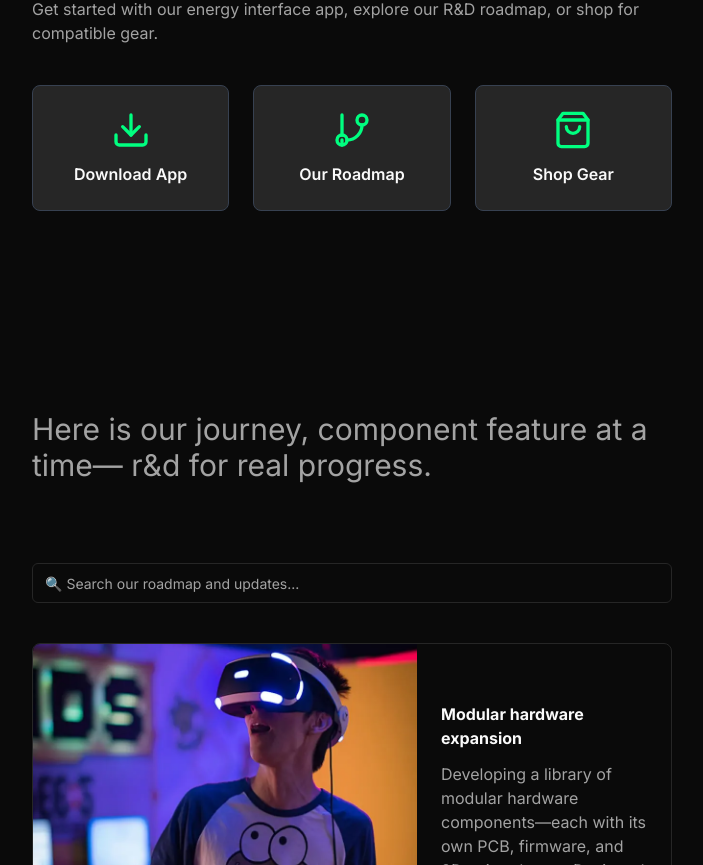
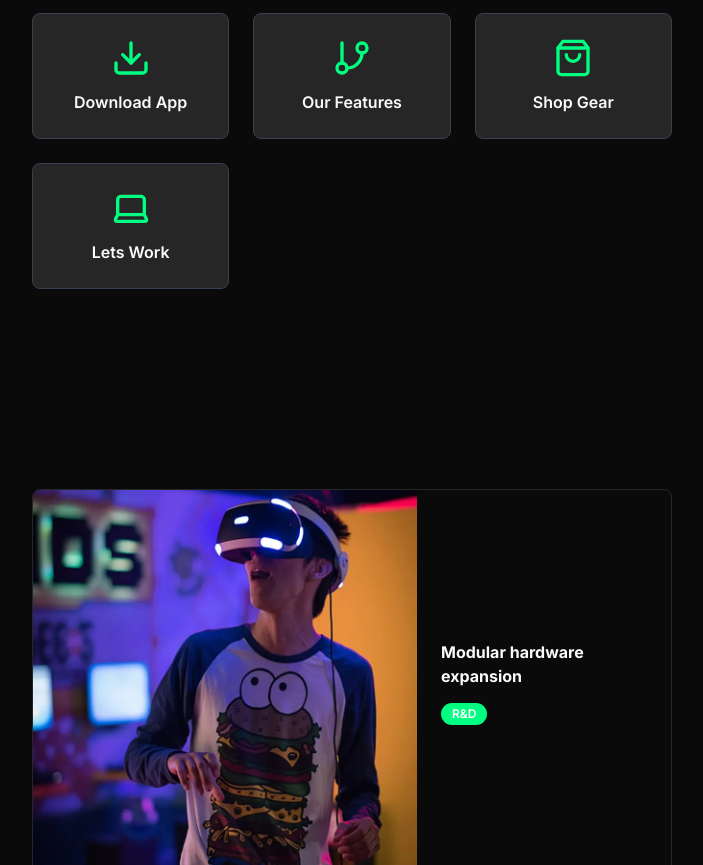
Before and after one commit to bckyrd-io/bckyrd-app-expo, a Next.js app: page / in a window 1280 px wide. Shown: the part 1795-2660 px from the top of the page, without its empty margins (288-991 px from the left). Built offline with nearby package versions, Linux system fonts and the light colour scheme.

Commit message:
make sestions cleaner

```diff
--- a/app/page.tsx
+++ b/app/page.tsx
@@ -6,7 +6,7 @@ import { motion } from "framer-motion";
 import { Button } from "@/components/ui/button";
 import { Card } from "@/components/ui/card";
 import { IconBrandTwitch, IconBrandYoutube, IconBrandTiktok, IconBrandInstagram, IconBrandKick } from "@tabler/icons-react";
-import { Input } from "@/components/ui/input";
+import { Download, GitBranch, ShoppingBag, Laptop } from 'lucide-react';
 import { Pagination, PaginationContent, PaginationItem, PaginationLink, PaginationNext, PaginationPrevious } from "@/components/ui/pagination";
 import { Badge } from "@/components/ui/badge";
 import { ThemeContext } from "./ThemeProvider"; // Import the ThemeContext
@@ -87,7 +87,6 @@ export default function Home() {
         window.open('https://play.google.com/store/apps/', '_blank');
     };
     const { theme: _theme, toggleTheme: _toggleTheme } = useContext(ThemeContext);
-    const [searchTerm, setSearchTerm] = useState("");
     const [currentPage, setCurrentPage] = useState(1);
     const [activeCategory, setActiveCategory] = useState<string | null>(null); // For filtering updates by category
     const itemsPerPage = 4; // Number of update cards to display per page.
@@ -106,10 +105,9 @@ export default function Home() {
 
     // Filters the updates based on the current search term and active category.
     const filteredUpdates = updatesData.filter((update) => {
-        const matchesSearch = update.title.toLowerCase().includes(searchTerm.toLowerCase()) ||
-            update.description.toLowerCase().includes(searchTerm.toLowerCase());
+
         const matchesCategory = !activeCategory || update.category === activeCategory;
-        return matchesSearch && matchesCategory;
+        return matchesCategory;
     });
 
     const totalPages = Math.ceil(filteredUpdates.length / itemsPerPage);
@@ -245,9 +243,10 @@ export default function Home() {
                         viewport={viewportSettings}
                         transition={{ duration: 0.8, delay: 0.1 }}
                     >
-                        “<Link href="#learn" className="text-primary">Backyard i/o</Link> represents interface to highest potential—which enthusiasts can leverage from next industrial revolutions in an age of augmented machines. We&apos;re working on hardtech infrastructure that starts with streamers but scales to next level energy interfacing.
-                        <Link href="#learn" className="text-primary"> 👇 Let&apos;s Work</Link>”
+                        <Link href="#learn" className="text-primary">Backyard i/O</Link> <br />
+                        represents interface to highest potential—which enthusiasts can leverage from next industrial revolutions in an age of augmented machines.
                     </motion.p>
+
 
 
                 </div>
@@ -259,34 +258,40 @@ export default function Home() {
                         Get started with our energy interface app, explore our R&D roadmap, or shop for compatible gear.
                     </p>
                     <div className="grid grid-cols-1 sm:grid-cols-3 gap-6">
-
                         {/* Download App (opens correct store based on device) */}
                         <button type="button" onClick={handleDownloadClick} className="focus:outline-none">
                             <motion.div whileHover={{ scale: 1.05, y: -5 }} whileTap={{ scale: 0.95 }} transition={{ duration: 0.2 }} className="flex flex-col items-center p-6 rounded-lg border border-gray-200 dark:border-gray-700 bg-secondary hover:shadow-xl transition-all duration-300 cursor-pointer">
                                 <motion.div className="mb-3 text-primary" whileHover={{ scale: 1.1 }}>
-                                    <svg xmlns="http://www.w3.org/2000/svg" width="40" height="40" viewBox="0 0 24 24" fill="none" stroke="currentColor" strokeWidth="2" strokeLinecap="round" strokeLinejoin="round" className="lucide lucide-download"><path d="M21 15v4a2 2 0 0 1-2 2H5a2 2 0 0 1-2-2v-4" /><polyline points="7 10 12 15 17 10" /><line x1="12" x2="12" y1="15" y2="3" /></svg>
+                                    <Download size={40} />
                                 </motion.div>
                                 <span className="text-md font-semibold text-center">Download App</span>
                             </motion.div>
                         </button>
-
                         {/* Our Roadmap */}
                         <Link href="#updates-section">
                             <motion.div whileHover={{ scale: 1.05, y: -5 }} whileTap={{ scale: 0.95 }} transition={{ duration: 0.2 }} className="flex flex-col items-center p-6 rounded-lg border border-gray-200 dark:border-gray-700 bg-secondary hover:shadow-xl transition-all duration-300 cursor-pointer">
                                 <motion.div className="mb-3 text-primary" whileHover={{ scale: 1.1 }}>
-                                    <svg xmlns="http://www.w3.org/2000/svg" width="40" height="40" viewBox="0 0 24 24" fill="none" stroke="currentColor" strokeWidth="2" strokeLinecap="round" strokeLinejoin="round" className="lucide lucide-git-branch"><line x1="6" x2="6" y1="3" y2="15" /><circle cx="18" cy="6" r="3" /><path d="M18 9a9 9 0 0 1-9 9" /><path d="M6 21v-3" /><circle cx="6" cy="18" r="3" /></svg>
+                                    <GitBranch size={40} />
                                 </motion.div>
-                                <span className="text-md font-semibold text-center">Our Roadmap</span>
+                                <span className="text-md font-semibold text-center">Our Features</span>
                             </motion.div>
                         </Link>
-
                         {/* Shop Gear (filters updates by Shop category) */}
                         <button type="button" onClick={() => handleQuickAccessCategory('Shop')} className="focus:outline-none">
                             <motion.div whileHover={{ scale: 1.05, y: -5 }} whileTap={{ scale: 0.95 }} transition={{ duration: 0.2 }} className="flex flex-col items-center p-6 rounded-lg border border-gray-200 dark:border-gray-700 bg-secondary hover:shadow-xl transition-all duration-300 cursor-pointer">
                                 <motion.div className="mb-3 text-primary" whileHover={{ scale: 1.1 }}>
-                                    <svg xmlns="http://www.w3.org/2000/svg" width="40" height="40" viewBox="0 0 24 24" fill="none" stroke="currentColor" strokeWidth="2" strokeLinecap="round" strokeLinejoin="round" className="lucide lucide-shopping-bag"><path d="M6 2L3 6v14a2 2 0 0 0 2 2h14a2 2 0 0 0 2-2V6l-3-4Z" /><path d="M3 6h18" /><path d="M16 10a4 4 0 0 1-8 0" /></svg>
+                                    <ShoppingBag size={40} />
                                 </motion.div>
                                 <span className="text-md font-semibold text-center">Shop Gear</span>
+                            </motion.div>
+                        </button>
+                        {/* Shop Gear (filters updates by Shop category) */}
+                        <button type="button" onClick={() => handleQuickAccessCategory('Work')} className="focus:outline-none">
+                            <motion.div whileHover={{ scale: 1.05, y: -5 }} whileTap={{ scale: 0.95 }} transition={{ duration: 0.2 }} className="flex flex-col items-center p-6 rounded-lg border border-gray-200 dark:border-gray-700 bg-secondary hover:shadow-xl transition-all duration-300 cursor-pointer">
+                                <motion.div className="mb-3 text-primary" whileHover={{ scale: 1.1 }}>
+                                    <Laptop size={40} />
+                                </motion.div>
+                                <span className="text-md font-semibold text-center">Lets Work</span>
                             </motion.div>
                         </button>
 
@@ -296,38 +301,6 @@ export default function Home() {
 
             {/* Updates Section: Displays recent developments and features */}
             <section className="flex flex-col mb-40 w-[90%] mx-auto md:w-[50%]" id="updates-section">
-
-
-                <motion.p
-                    className="pt-10 pb-10 text-3xl text-muted-foreground"
-                    {...fadeInUp}
-                    viewport={viewportSettings}
-                    transition={{ duration: 0.8, delay: 0.2 }}
-                >
-                    Here is our journey, component feature at a time— r&d for real progress.
-                </motion.p>
-                {/* Search Input for filtering updates */}
-                <motion.div
-                    className="flex items-center space-x-2 w-full mt-10"
-                    {...fadeInUp}
-                    viewport={viewportSettings}
-                    transition={{ duration: 0.6 }}
-                >
-                    <Input
-                        id="search-input"
-                        type="text"
-                        placeholder="🔍 Search our roadmap and updates..."
-                        value={searchTerm}
-                        onChange={(e) => setSearchTerm(e.target.value)}
-                        className="flex-1"
-                        onKeyPress={(e) => {
-                            if (e.key === 'Enter') {
-                                console.log('Search submitted:', searchTerm);
-                            }
-                        }}
-                    />
-                </motion.div>
-
                 {/* Updates Cards: Each card represents a product or feature update */}
                 {currentUpdates.map((update, index) => (
                     <Link key={update.id} href={`/update/${update.id}`} passHref legacyBehavior>
@@ -365,12 +338,11 @@ export default function Home() {
                                 {/* Content of the update card */}
                                 <div className="flex-1 flex flex-col p-4 md:p-6">
                                     <div className="flex-1">
-                                        <h3
-                                            className="font-bold mb-3 text-md md:text-md"
+                                        <h4
+                                            className="font-bold mb-3 text"
                                         >
                                             {update.title}
-                                        </h3>
-                                        <p className="mb-4 text-sm md:text-base text-muted-foreground">{update.description}</p>
+                                        </h4>
                                         <Badge variant="default" className="w-fit">{update.category}</Badge>
                                     </div>
                                 </div>
```
